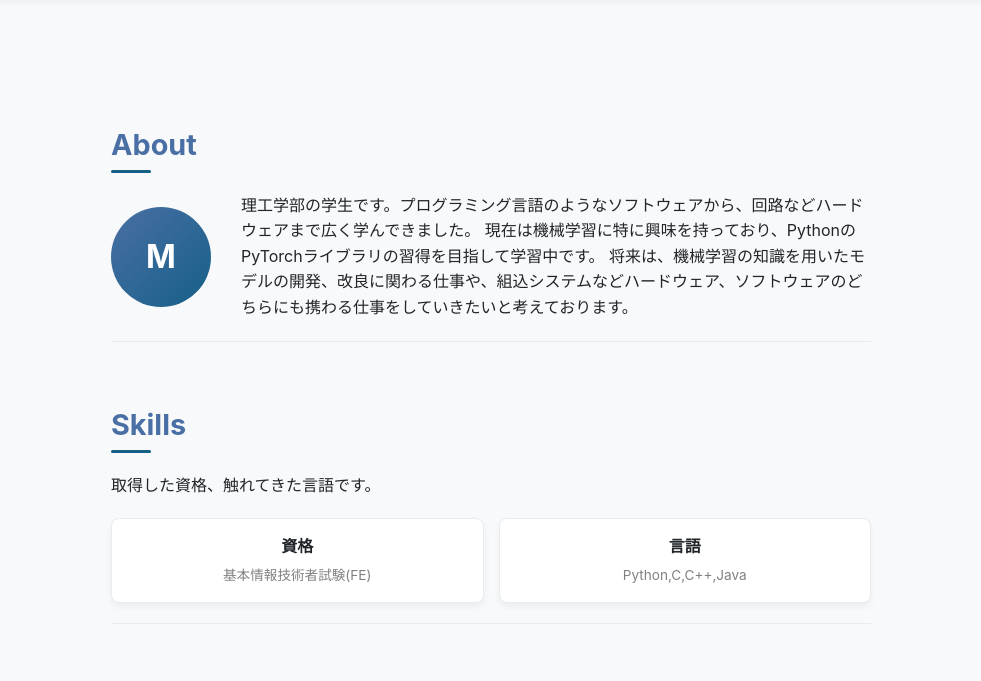
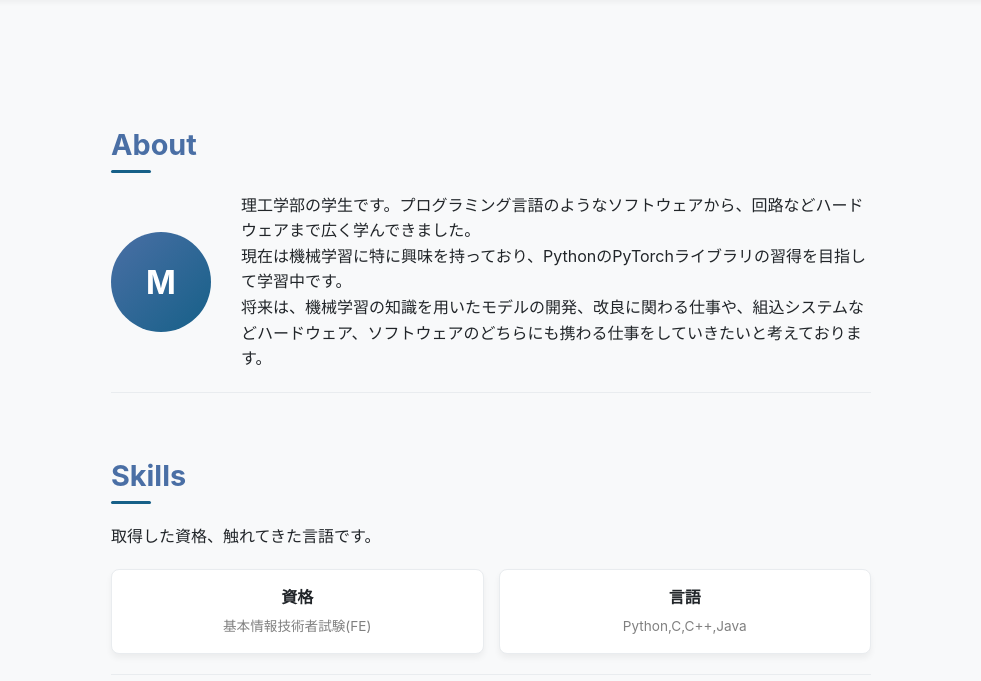
Before and after one commit to csyh24096-ship-it/se-week06-site, a plain HTML site: page index.html in a window 1280 px wide. Shown: the part 64-745 px from the top of the page, without its empty margins (149-1130 px from the left). Drawn offline with Linux system fonts and the light colour scheme.

Commit message:
Update index.html

```diff
--- a/index.html
+++ b/index.html
@@ -310,8 +310,8 @@
                 <div class="avatar-placeholder">M</div>
                 <div class="profile-text">
                     <p>
-                        理工学部の学生です。プログラミング言語のようなソフトウェアから、回路などハードウェアまで広く学んできました。
-                        現在は機械学習に特に興味を持っており、PythonのPyTorchライブラリの習得を目指して学習中です。
+                        理工学部の学生です。プログラミング言語のようなソフトウェアから、回路などハードウェアまで広く学んできました。<br>
+                        現在は機械学習に特に興味を持っており、PythonのPyTorchライブラリの習得を目指して学習中です。<br>
                         将来は、機械学習の知識を用いたモデルの開発、改良に関わる仕事や、組込システムなどハードウェア、ソフトウェアのどちらにも携わる仕事をしていきたいと考えております。
                     </p>
                 </div>
@@ -340,7 +340,7 @@
                     <div class="work-content">
                         <h3>PyTorchを用いた機械学習モデル</h3>
                         <p>
-                            PythonのPyTorchライブラリを用いて、CNNモデルの作成と精度の向上を行いました。
+                            PythonのPyTorchライブラリを用いて、CNNモデルの作成と精度の向上を行いました。<br>
                             MNISTを利用した数字の推論モデルと、Tensorflowのrock_paper_scissorsデータセットを利用したグーチョキパーの推論モデルです。
                         </p>
                         <div class="work-tags">
@@ -356,8 +356,8 @@
             <h2>Reflection</h2>
             <div class="reflection-content">
                 <p><strong>これまでの振り返り</strong><br>
-                    1年次は、講義を通して論理回路や回路理論など回路の基礎知識や、機械語、アセンブリ言語について学びました。また、実験を通してオシロスコープやシンセサイザ、ファンクションジェネレータの使用方法や、回路の諸定理について実際に試しながら学びました。
-                    2年次は、講義を通して2分探索法やダイクストラ法などのアルゴリズムや、ネットワークの仕組みについて理解しました。実験では距離センサを用いて、ArduinoIDEとProcessingIDEを使ったAR距離計の実装をしました。また、VSCodeでPythonのOpenCVライブラリを用いた2値化や差分処理などの画像処理を実装しました。
+                    1年次は、講義を通して論理回路や回路理論など回路の基礎知識や、機械語、アセンブリ言語について学びました。また、実験を通してオシロスコープやシンセサイザ、ファンクションジェネレータの使用方法や、回路の諸定理について実際に試しながら学びました。<br>
+                    2年次は、講義を通して2分探索法やダイクストラ法などのアルゴリズムや、ネットワークの仕組みについて理解しました。実験では距離センサを用いて、ArduinoIDEとProcessingIDEを使ったAR距離計の実装をしました。また、VSCodeでPythonのOpenCVライブラリを用いた2値化や差分処理などの画像処理を実装しました。<br>
                     3年次になってからは、講義や実験をしながら応用情報技術者試験(AP)の勉強をしています。
                 </p>
                 <p><strong>今後の展望</strong><br>現在は、機械学習について重点的に学んでいます。既存の物をよりよくしていくこと、どうしたらよりよくなるのか考えながら手を動かすことが特に楽しいです。</p>
```
